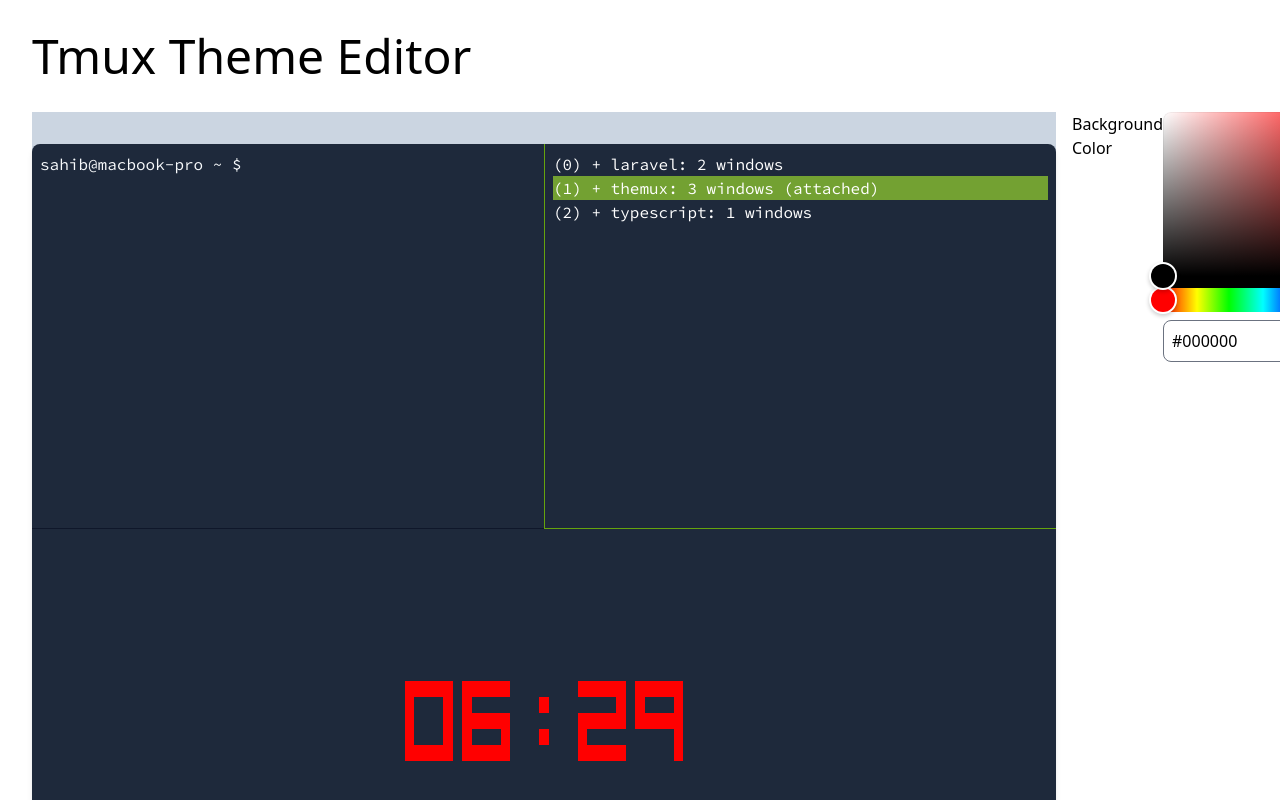
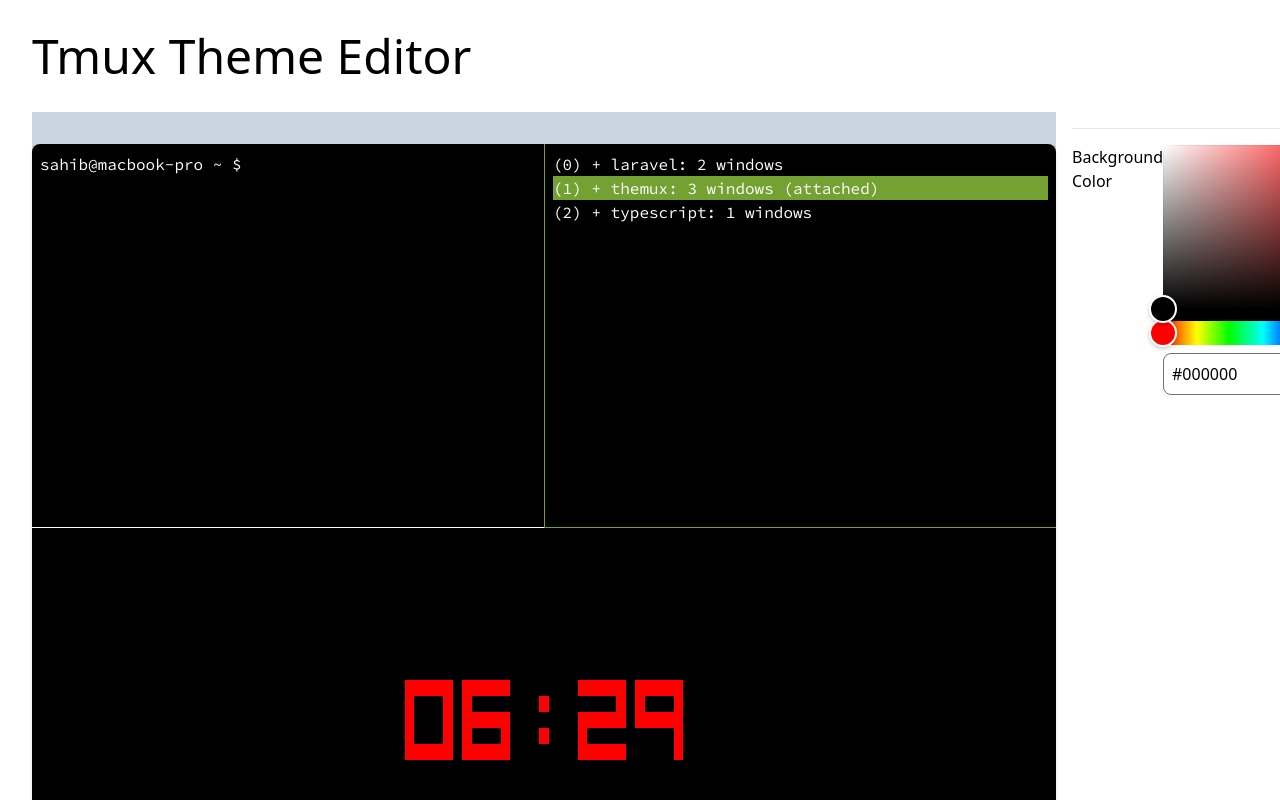
Before and after one commit to sahibalejandro/themux, a React (Vite) app: page / in a window 1280 px wide. Shown: the top 800 px of the page. Built offline with nearby package versions, Linux system fonts and the light colour scheme.

Commit message:
All elements are customizable now

```diff
--- a/src/components/ElementProperty.tsx
+++ b/src/components/ElementProperty.tsx
@@ -11,8 +11,11 @@ export default function (props: PropsType) {
   const { property } = props;
 
   return (
-    <div className="flex">
-      <div>{property.display}</div>
+    <div className="flex mt-4 pt-4 border-t">
+      <div>
+        {property.display}
+        <div>{property.description}</div>
+      </div>
       <div className="ml-auto">
         {property.uiControl === UIControls.ColorPicker && (
           <ColorPicker color={property.value} onChange={props.onChange} />
--- a/src/components/Pane.tsx
+++ b/src/components/Pane.tsx
@@ -1,14 +1,26 @@
+import { observer } from "mobx-react-lite";
+
+import store from "../store";
+import type { ElementsNames } from "../types";
+
 type PropsType = {
   className?: string;
+  element: ElementsNames;
   children?: React.ReactNode;
 };
 
 function Pane(props: PropsType) {
-  return <div className={`h-96 p-2 ${props.className}`}>{props.children}</div>;
+  const style = store.getElementStyles(props.element);
+
+  return (
+    <div className={`h-96 p-2 ${props.className}`} style={style}>
+      {props.children}
+    </div>
+  );
 }
 
 Pane.defaultProps = {
   className: "",
 };
 
-export default Pane;
+export default observer(Pane);
--- a/src/components/Terminal.tsx
+++ b/src/components/Terminal.tsx
@@ -1,30 +1,37 @@
+import { observer } from "mobx-react-lite";
+
+import store from "../store";
 import Pane from "./Pane";
 import Clock from "./Clock";
 import Status from "./Status";
 import SessionsList from "./SessionsList";
 import Selectable from "./Selectable";
 
-export default function Terminal() {
+function Terminal() {
+  const style = store.getElementStyles("terminal");
+
   return (
-    <div className="font-source-code-pro bg-slate-800 text-slate-50 rounded-lg overflow-hidden shadow-md">
+    <div
+      className="font-source-code-pro rounded-lg overflow-hidden shadow-md"
+      style={style}
+    >
       <div className="flex">
-        <Selectable
-          element="pane"
-          className="basis-1/2 border-b border-slate-900"
-        >
-          <Pane>sahib@macbook-pro ~ $</Pane>
+        <Selectable element="pane" className="basis-1/2">
+          <Pane element="pane" className="border-b border-slate-900">
+            sahib@macbook-pro ~ $
+          </Pane>
         </Selectable>
-        <Selectable
-          element="paneActive"
-          className="basis-1/2 border-l border-b border-lime-600"
-        >
-          <Pane>
+        <Selectable element="paneActive" className="basis-1/2">
+          <Pane
+            element="paneActive"
+            className="border-l border-b border-lime-600"
+          >
             <SessionsList />
           </Pane>
         </Selectable>
       </div>
       <div>
-        <Pane className="flex items-center justify-center">
+        <Pane element="pane" className="flex items-center justify-center">
           <Selectable element="clock">
             <Clock />
           </Selectable>
@@ -34,3 +41,5 @@ export default function Terminal() {
     </div>
   );
 }
+
+export default observer(Terminal);
--- a/src/elements.ts
+++ b/src/elements.ts
@@ -1,7 +1,7 @@
 import { UIControls } from "./types";
 import type { Elements, Property } from "./types";
 
-function backgroundColor(overrides: Partial<Property>): Property {
+function backgroundColor(overrides: Partial<Property> = {}): Property {
   return {
     name: "background-color",
     display: "Background Color",
@@ -13,31 +13,36 @@ function backgroundColor(overrides: Partial<Property>): Property {
   };
 }
 
-function fontColor(overrides: Partial<Property>): Property {
+function fontColor(overrides: Partial<Property> = {}): Property {
   return {
     name: "font-color",
     display: "Font Color",
     cssProp: "color",
     tmuxProp: "fg",
     uiControl: UIControls.ColorPicker,
-    value: "#191726",
+    value: "#000000",
     ...overrides,
   };
 }
 
-function borderColor(overrides: Partial<Property>): Property {
+function borderColor(overrides: Partial<Property> = {}): Property {
   return {
     name: "border-color",
     display: "Border Color",
-    cssProp: "border-color",
+    cssProp: "borderColor",
     tmuxProp: "fg",
     uiControl: UIControls.ColorPicker,
-    value: "#191726",
+    value: "#000000",
     ...overrides,
   };
 }
 
 const elements: Elements = {
+  terminal: [
+    fontColor({ value: "#ffffff" }),
+    backgroundColor({ value: "#000000" }),
+  ],
+
   status: [backgroundColor({ value: "#000000" })],
 
   statusLeft: [
@@ -60,7 +65,7 @@ const elements: Elements = {
     backgroundColor({ value: "#0000ff" }),
   ],
 
-  pane: [borderColor({ value: "#191726" })],
+  pane: [borderColor({ value: "#ffffff" })],
 
   paneActive: [borderColor({ value: "#73A132" })],
 
@@ -68,7 +73,10 @@ const elements: Elements = {
 
   mode: [
     fontColor({ value: "#ffffff" }),
-    backgroundColor({ value: "#73A132" }),
+    backgroundColor({
+      description: "Background color for selected session",
+      value: "#73A132",
+    }),
   ],
 };
 
--- a/src/types.ts
+++ b/src/types.ts
@@ -5,6 +5,7 @@ export enum UIControls {
 export interface Property {
   name: string;
   display: string;
+  description?: string;
   cssProp: string;
   tmuxProp: string;
   uiControl: UIControls;
@@ -12,6 +13,7 @@ export interface Property {
 }
 
 export interface Elements {
+  terminal: Property[];
   status: Property[];
   statusLeft: Property[];
   statusRight: Property[];
```
